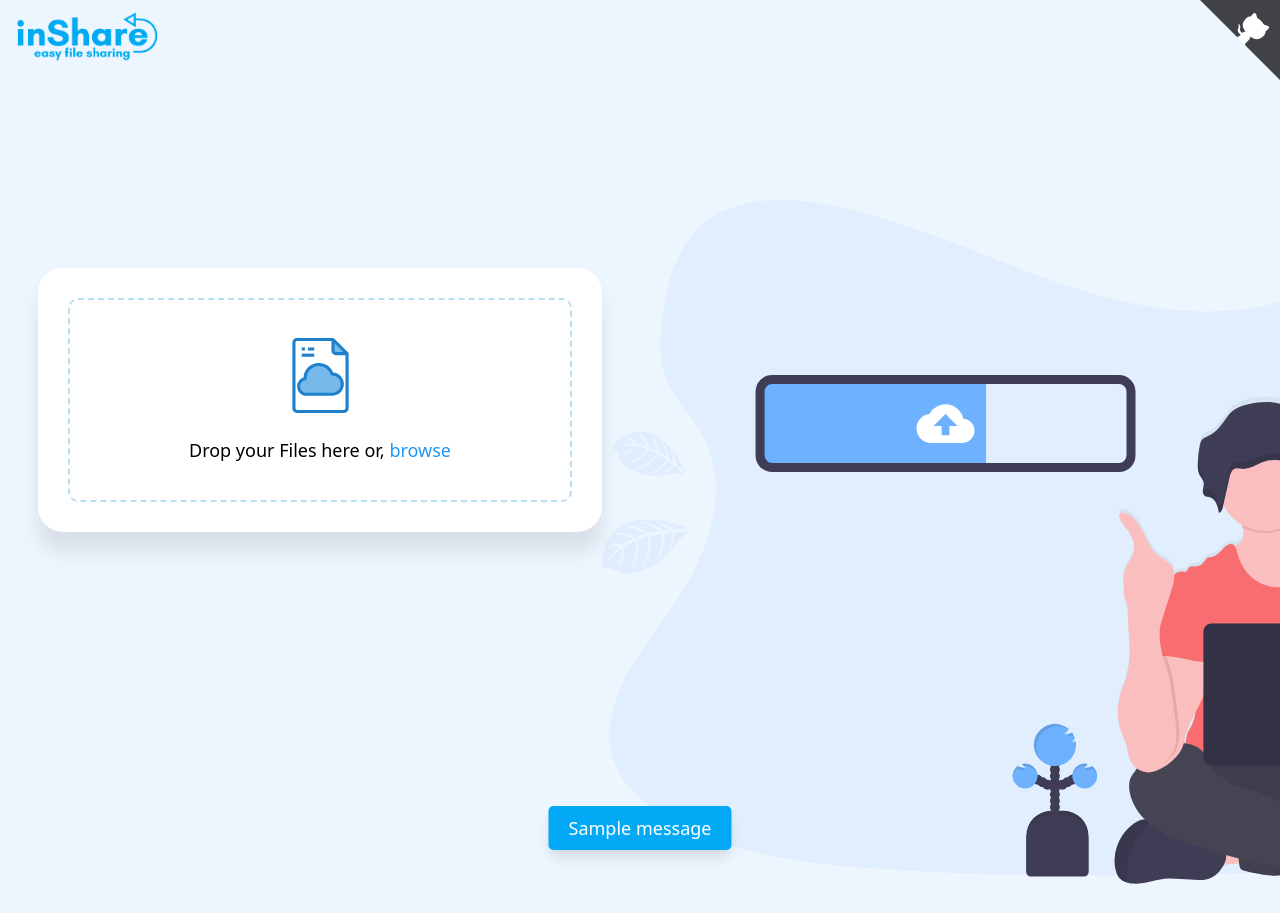
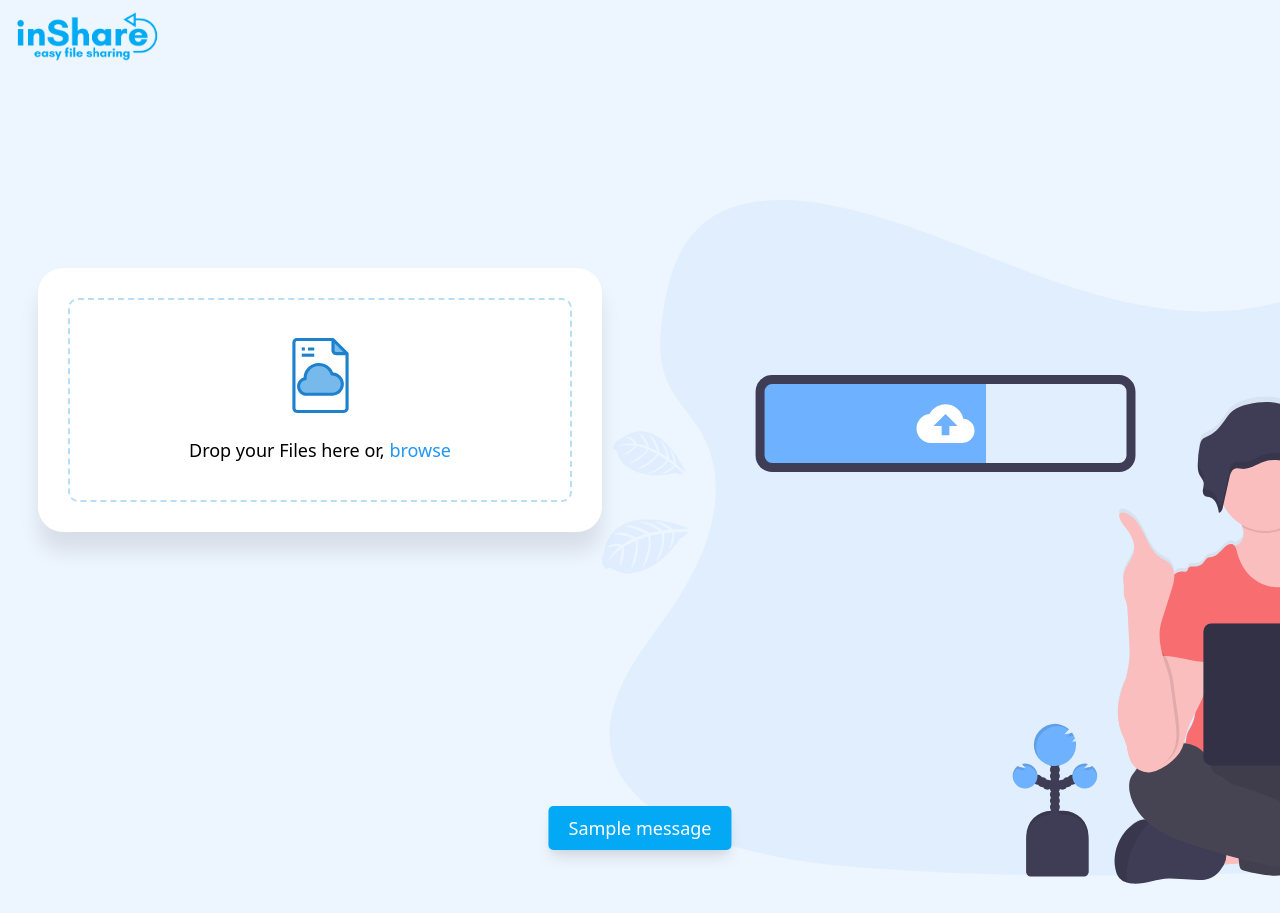
Before and after one commit to pranjalsharma85/Inshare_frontend, a plain HTML site: page index.html in a window 1280 px wide. Shown: the top 913 px of the page. Drawn offline with Linux system fonts and the light colour scheme.

Commit message:
second commit

```diff
--- a/index.html
+++ b/index.html
@@ -69,21 +69,7 @@
     </div>
     <div class="toast">Sample message</div>
     <!-- github fork button -->
-    <a href="https://github.com/g-sanskar" class="github-corner"
-        aria-label="View source on GitHub">
-        <svg width="80" height="80" viewbox="0 0 250 250"
-            style="fill:#131315c9; color:#fff; position: absolute; top: 0; border: 0; right: 0;" aria-hidden="true">
-            <path d="M0,0 L115,115 L130,115 L142,142 L250,250 L250,0 Z"></path>
-            <path
-                d="M128.3,109.0 C113.8,99.7 119.0,89.6 119.0,89.6 C122.0,82.7 120.5,78.6 120.5,78.6 C119.2,72.0 123.4,76.3 123.4,76.3 C127.3,80.9 125.5,87.3 125.5,87.3 C122.9,97.6 130.6,101.9 134.4,103.2"
-                fill="currentColor" style="transform-origin: 130px 106px;" class="octo-arm">
-            </path>
-            <path
-                d="M115.0,115.0 C114.9,115.1 118.7,116.5 119.8,115.4 L133.7,101.6 C136.9,99.2 139.9,98.4 142.2,98.6 C133.8,88.0 127.5,74.4 143.8,58.0 C148.5,53.4 154.0,51.2 159.7,51.0 C160.3,49.4 163.2,43.6 171.4,40.1 C171.4,40.1 176.1,42.5 178.8,56.2 C183.1,58.6 187.2,61.8 190.9,65.4 C194.5,69.0 197.7,73.2 200.1,77.6 C213.8,80.2 216.3,84.9 216.3,84.9 C212.7,93.1 206.9,96.0 205.4,96.6 C205.1,102.4 203.0,107.8 198.3,112.5 C181.9,128.9 168.3,122.5 157.7,114.1 C157.9,116.9 156.7,120.9 152.7,124.9 L141.0,136.5 C139.8,137.7 141.6,141.9 141.8,141.8 Z"
-                fill="currentColor" class="octo-body">
-            </path>
-        </svg>
-    </a>
+
     <script src="index.js"></script>
 </body>
 
```
